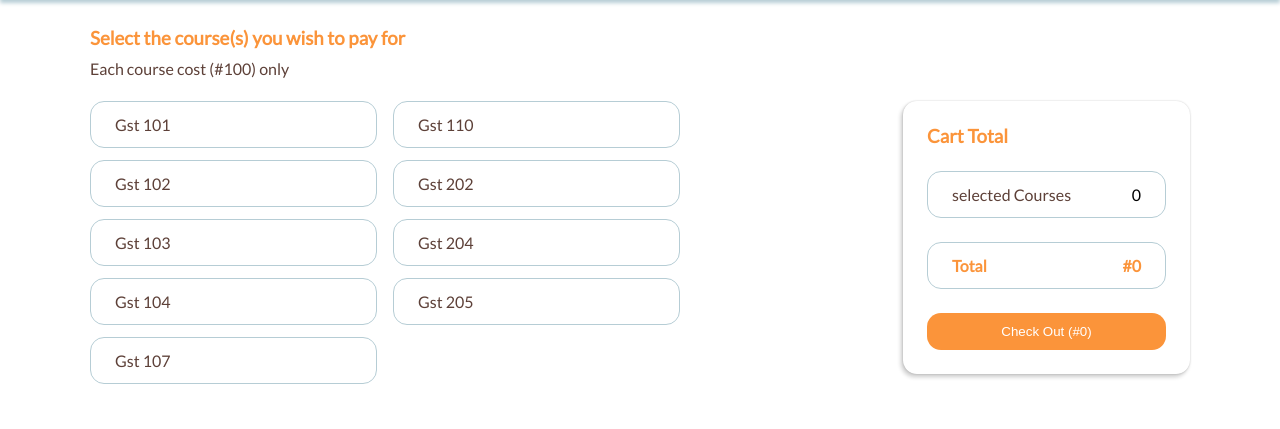
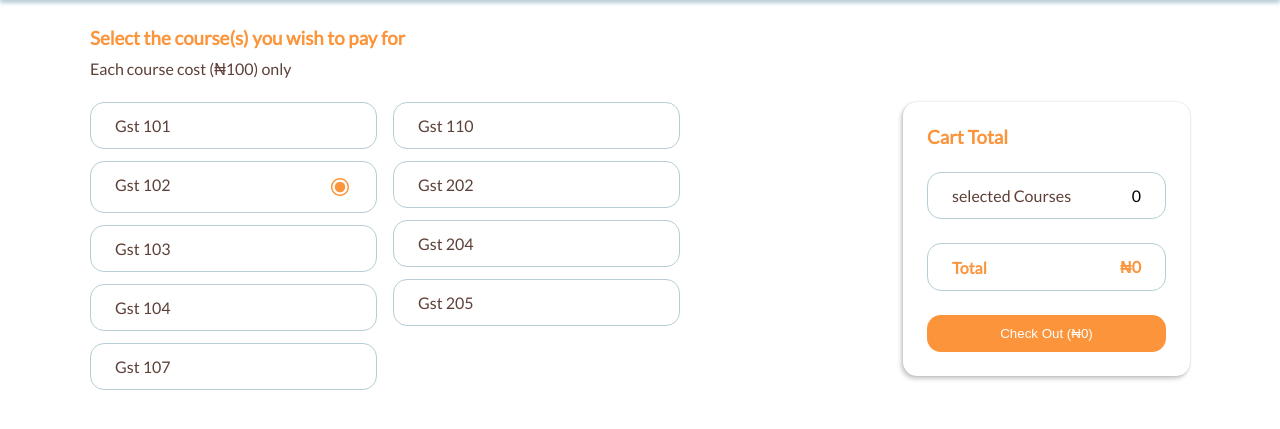
Before and after one commit to Akojiflash/FUL-GST-QUIZ, a PHP site: page /payment in a window 1280 px wide. Shown: the part 85-514 px from the top of the page. Run offline with PHP 8.4, Linux system fonts and the light colour scheme; the visitor is signed in with stand-in values (Sample User, id 1); tables that the repository leaves empty or names only in its code hold one stand-in row (values such as "Sample post"); grey boxes marked "Sample" are stand-in pictures.

Commit message:
psyment psge update

```diff
--- a/css/courses-and-payment.css
+++ b/css/courses-and-payment.css
@@ -27,6 +27,15 @@
     border-radius: var(--border-radius);
     color: var(--Brown-color);
 }
+
+#gstcourse{
+    display: flex;
+    justify-content: space-between;
+}
+.course-selected-indicator{
+    width: 24px;
+}
+
 
 .courses_wrapper {
     max-width: 287px;
--- a/payment.php
+++ b/payment.php
@@ -22,7 +22,7 @@
             <h3 class="course-selection_heading payment">Select the course(s) you wish to pay for</h3>
 
             <p class="selection__text payment">
-                Each course cost (#100) only
+                Each course cost (&#8358;100) only
             </p>
         </div>
 
@@ -33,8 +33,9 @@
                         <span>Gst 101</span>
 
                     </div>
-                    <div class="course gst gst102">
+                    <div id="gstcourse" class="course gst gst102">
                         <span>Gst 102</span>
+                        <img class="course-selected-indicator" src="icons/radio-button-checked-svgrepo-com.svg" alt="">
                     </div>
                     <div class="course gst gst103">
                         <span>Gst 103</span>
@@ -42,7 +43,9 @@
                     <div class="course gst gst104">
                         <span>Gst 104</span>
                     </div>
-                    <div class="course gst course-4 gst107">
+                    <div class="course gst
+                   course-4
+                    gst107">
                         <span>Gst 107</span>
                     </div>
                 </div>
@@ -69,10 +72,10 @@
                 </div>
                 <div class="row total-courses">
                     <p>Total</p>
-                    <p>#<span class="total-price-of-courses-to-pay-for">0</span></p>
+                    <p>&#8358;<span class="total-price-of-courses-to-pay-for">0</span></p>
                 </div>
 
-                <button class="payment_cta-btn">Check Out (#<span class="total-cost-of-courses">0</span>)</button>
+                <button class="payment_cta-btn">Check Out (&#8358;<span class="total-cost-of-courses">0</span>)</button>
             </div>
         </section>
     </main>
@@ -82,6 +85,8 @@
 
 
     <script src="Js/nav.js"></script>
+    <script src="Js/payment.js"></script>
+    <!-- <script src="Js/paymentCourse.js"></script> -->
 </body>
 
 </html>
```
Also changed, not shown: Js/paymentCourse.js (added, +23 -0 lines), deck.php (+12 -11 lines), php/paymentCourse.php (added, +38 -0 lines), Js/payment.js (added), icons/radio-button-checked-svgrepo-com.svg (added).
